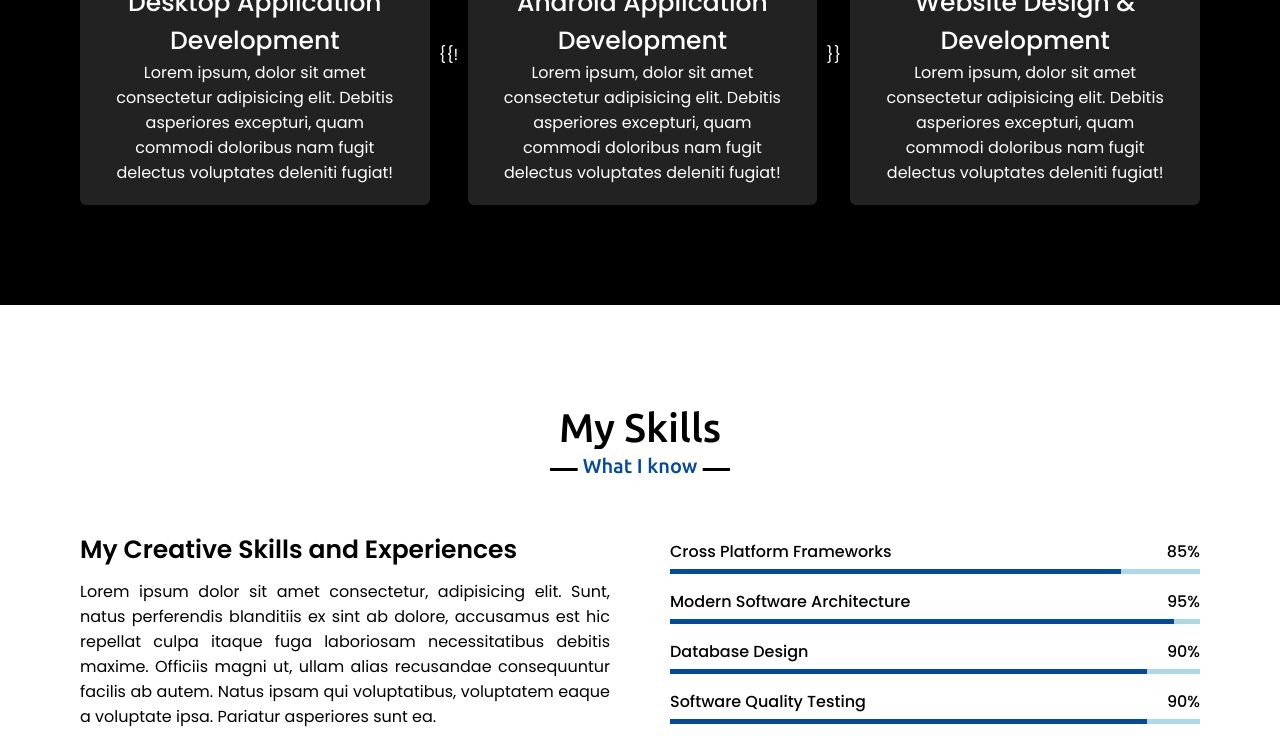
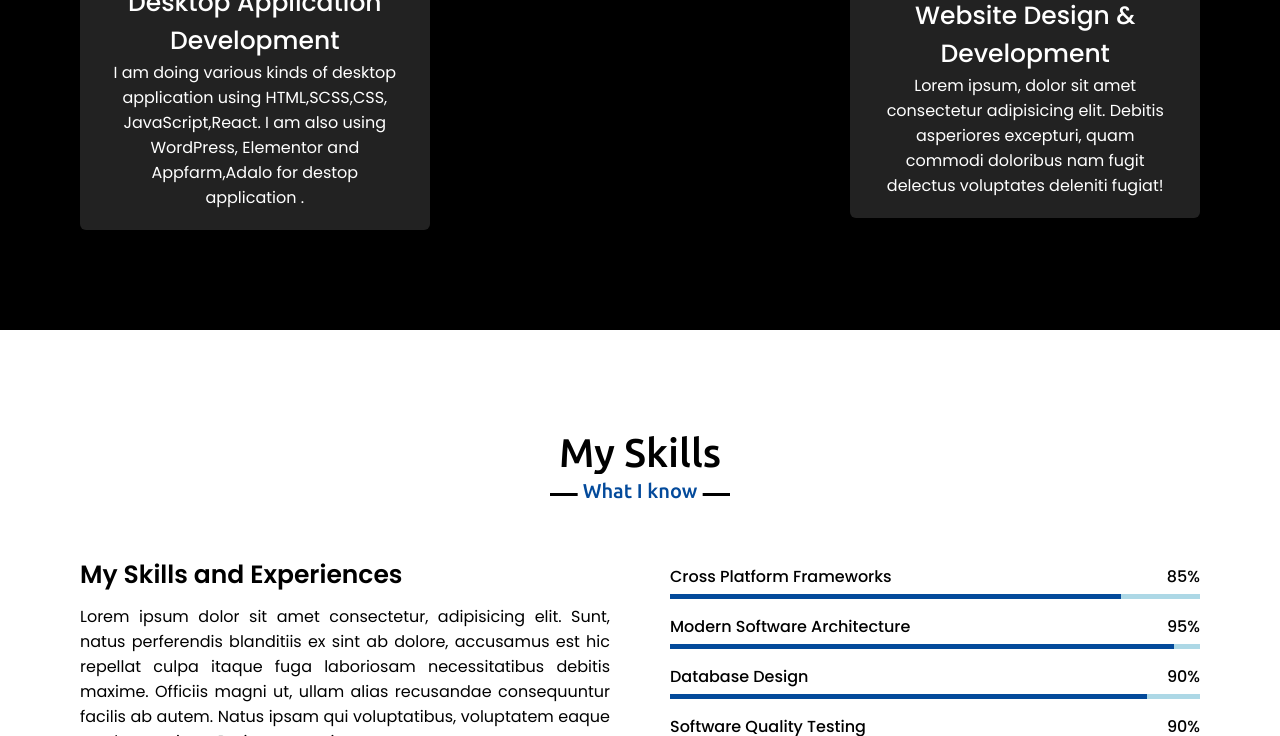
Before and after one commit to pratchad17/safkat-porfolilo, a plain HTML site: page index.html in a window 1280 px wide. Shown: the part 1855-2591 px from the top of the page. Drawn offline with nearby package versions, Linux system fonts and the light colour scheme.

Commit message:
2nd commit

```diff
--- a/index.html
+++ b/index.html
@@ -108,30 +108,13 @@
                                 Desktop Application Development
                             </div>
                             <p>
-                                Lorem ipsum, dolor sit amet consectetur
-                                adipisicing elit. Debitis asperiores excepturi,
-                                quam commodi doloribus nam fugit delectus
-                                voluptates deleniti fugiat!
+                                I am doing various kinds of desktop application
+                                using HTML,SCSS,CSS, JavaScript,React. I am also
+                                using WordPress, Elementor and Appfarm,Adalo for
+                                destop application .
                             </p>
                         </div>
                     </div>
-
-                    {{!
-                    <div class="card">
-                        <div class="box">
-                            <i class="fa fa-android"></i>
-                            <div class="text">
-                                Android Application Development
-                            </div>
-                            <p>
-                                Lorem ipsum, dolor sit amet consectetur
-                                adipisicing elit. Debitis asperiores excepturi,
-                                quam commodi doloribus nam fugit delectus
-                                voluptates deleniti fugiat!
-                            </p>
-                        </div>
-                    </div>
-                    }}
 
                     <div class="card">
                         <div class="box">
@@ -157,9 +140,7 @@
                 <h2 class="title">My Skills</h2>
                 <div class="skills-content">
                     <div class="column left">
-                        <div class="text">
-                            My Creative Skills and Experiences
-                        </div>
+                        <div class="text">My Skills and Experiences</div>
                         <p>
                             Lorem ipsum dolor sit amet consectetur, adipisicing
                             elit. Sunt, natus perferendis blanditiis ex sint ab
```
